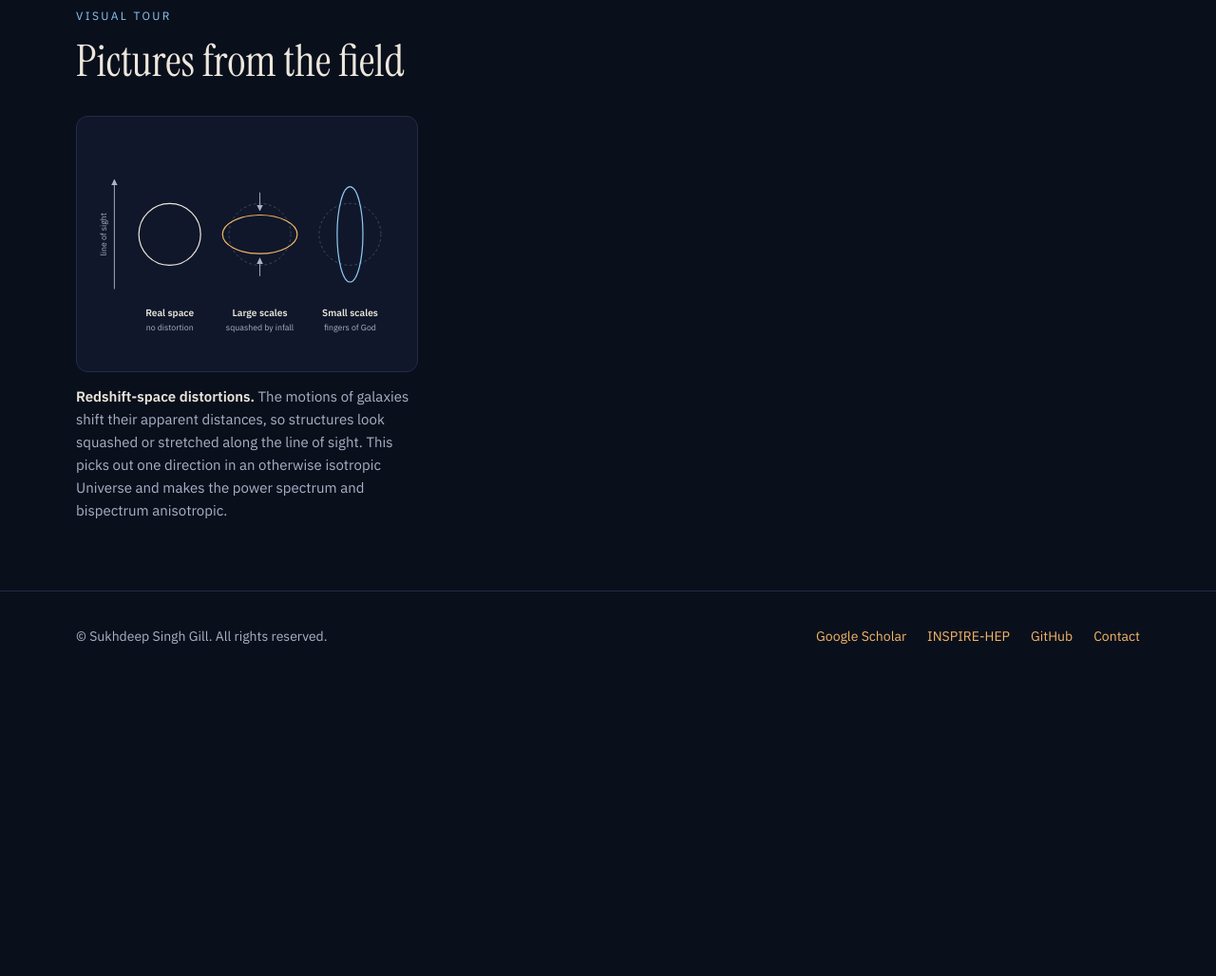
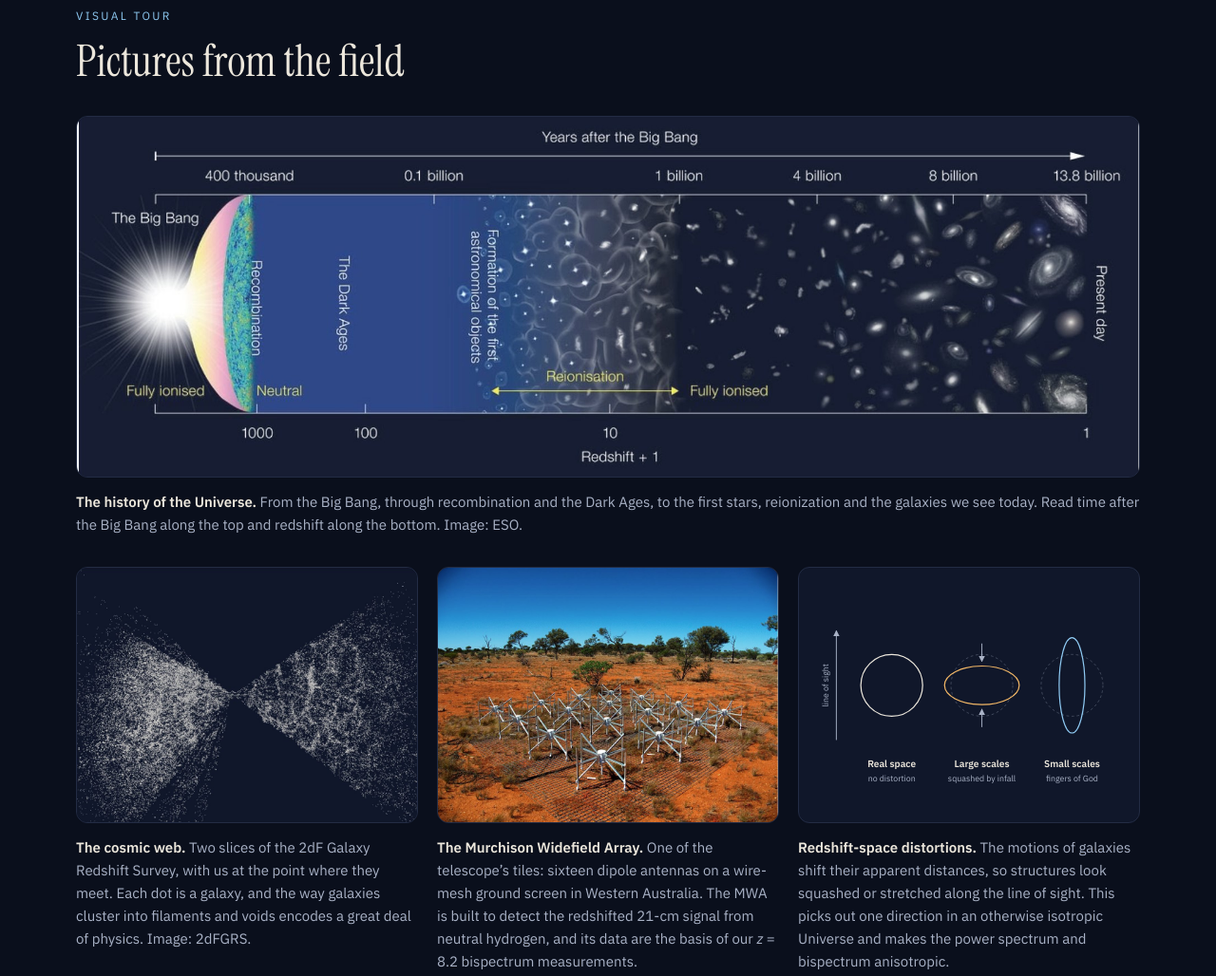
Before and after one commit to sukhdeepsinghgill/sukhdeepsinghgill.github.io, a plain HTML site: page research.html in a window 1280 px wide. Shown: the part 4680-5708 px from the top of the page at 95% size. Before the commit the page ends 5410 px from the top, so only its background shows below. Drawn offline with Linux system fonts and the light colour scheme; a web font is replaced by a local one.

Commit message:
Add ESO timeline, 2dFGRS cone plot and MWA photo to the Visual tour
The ESO timeline now spans the full gallery width so its labels stay
readable. Removed the field labels and axis lines from the 2dFGRS cone
plot and filled the gaps with surrounding galaxy texture. Blended the
black backgrounds into the page colour, calmed the MWA sky slightly, and
expanded the captions.

Co-Authored-By: Claude Opus 5.5 <noreply@anthropic.com>
Claude-Session: https://claude.ai/code/session_018mSk61rTZHMp7boqnPF66p

```diff
--- a/assets/style.css
+++ b/assets/style.css
@@ -268,6 +268,9 @@ a:hover .arrow.ne { transform: translate(3px, -3px); }
 .frame svg { width: 100%; height: 100%; display: block; padding: 12px; }
 .gallery figcaption { font-size: 15px; line-height: 1.6; color: var(--dim); }
 .gallery figcaption strong { color: var(--star); font-weight: 600; }
+.gallery figure.wide { grid-column: 1 / -1; }
+.frame.auto { aspect-ratio: auto; }
+.frame.auto img { height: auto; }
 
 /* ---------- Code page ---------- */
 .repo { gap: 14px; padding: 30px; }
--- a/research.html
+++ b/research.html
@@ -223,17 +223,17 @@
 </div>
 </div>
 <div class="grid fill gallery">
-<figure>
-<div class="frame"><img src="images/universe-evolution.jpg" alt="Artist's timeline of the Universe from the Big Bang to present-day galaxies." onerror="this.closest('figure').remove()"></div>
-<figcaption><strong>The history of the Universe.</strong> From the Big Bang to the galaxies we see today. Image: ESO.</figcaption>
+<figure class="wide">
+<div class="frame auto"><img src="images/universe-evolution.jpg" width="1906" height="646" alt="Timeline of the Universe from the Big Bang, through recombination, the Dark Ages and reionization, to present-day galaxies, with time after the Big Bang along the top and redshift along the bottom." onerror="this.closest('figure').remove()"></div>
+<figcaption><strong>The history of the Universe.</strong> From the Big Bang, through recombination and the Dark Ages, to the first stars, reionization and the galaxies we see today. Read time after the Big Bang along the top and redshift along the bottom. Image: ESO.</figcaption>
 </figure>
 <figure>
-<div class="frame"><img src="images/cosmic-web.jpg" alt="Wedge-shaped map of galaxies from a redshift survey, showing filaments and voids." onerror="this.closest('figure').remove()"></div>
-<figcaption><strong>The cosmic web.</strong> Each point is a galaxy mapped by a redshift survey. The way galaxies cluster encodes a great deal of physics. Image: 2dFGRS.</figcaption>
+<div class="frame"><img src="images/cosmic-web.jpg" width="1000" height="750" alt="Two wedge-shaped slices of the 2dF Galaxy Redshift Survey meeting at a point, each filled with galaxies that trace filaments and voids." onerror="this.closest('figure').remove()"></div>
+<figcaption><strong>The cosmic web.</strong> Two slices of the 2dF Galaxy Redshift Survey, with us at the point where they meet. Each dot is a galaxy, and the way galaxies cluster into filaments and voids encodes a great deal of physics. Image: 2dFGRS.</figcaption>
 </figure>
 <figure>
-<div class="frame"><img src="images/mwa.jpg" alt="Antenna tiles of the Murchison Widefield Array in the Western Australian outback." onerror="this.closest('figure').remove()"></div>
-<figcaption><strong>The Murchison Widefield Array.</strong> A radio telescope in Western Australia, built to detect the redshifted 21-cm signal from neutral hydrogen.</figcaption>
+<div class="frame"><img src="images/mwa.jpg" width="1000" height="750" alt="One tile of the Murchison Widefield Array: sixteen metal dipole antennas on a wire-mesh ground screen in the red Western Australian outback." onerror="this.closest('figure').remove()"></div>
+<figcaption><strong>The Murchison Widefield Array.</strong> One of the telescope’s tiles: sixteen dipole antennas on a wire-mesh ground screen in Western Australia. The MWA is built to detect the redshifted 21-cm signal from neutral hydrogen, and its data are the basis of our <i>z</i> = 8.2 bispectrum measurements.</figcaption>
 </figure>
 <figure>
 <div class="frame"><img src="images/reionization.jpg" alt="Simulated map of ionized bubbles growing in neutral hydrogen during reionization." onerror="this.closest('figure').remove()"></div>
```
Also changed, not shown: images/cosmic-web.jpg (added), images/mwa.jpg (added), images/universe-evolution.jpg (added).
